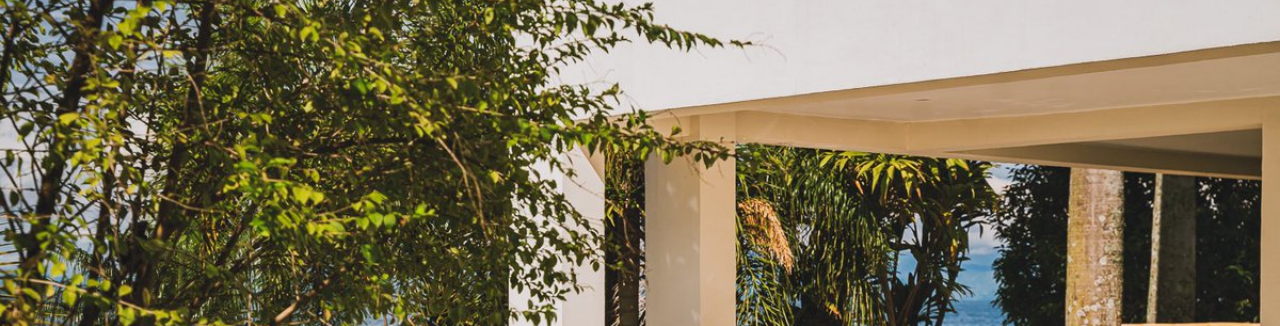
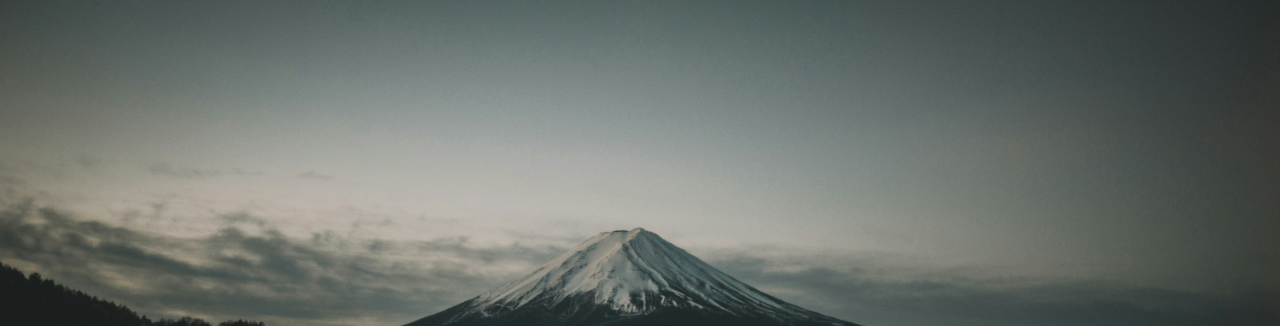
Before and after one commit to anelkamd/Asha-La-villa-V2, a plain HTML site: page index.html in a window 1280 px wide. Shown: the top 326 px of the page. Drawn offline with Linux system fonts and the light colour scheme.

Commit message:
update css

```diff
--- a/style.css
+++ b/style.css
@@ -12,7 +12,7 @@ body {
 }
 
 header {
-    background: url('./src/image/2.jpg') no-repeat center center/cover;
+    background: url('./src/image/bg.jpg') no-repeat center center/cover;
     height: 100vh;
     color: #fff;
     text-align: center;
```
